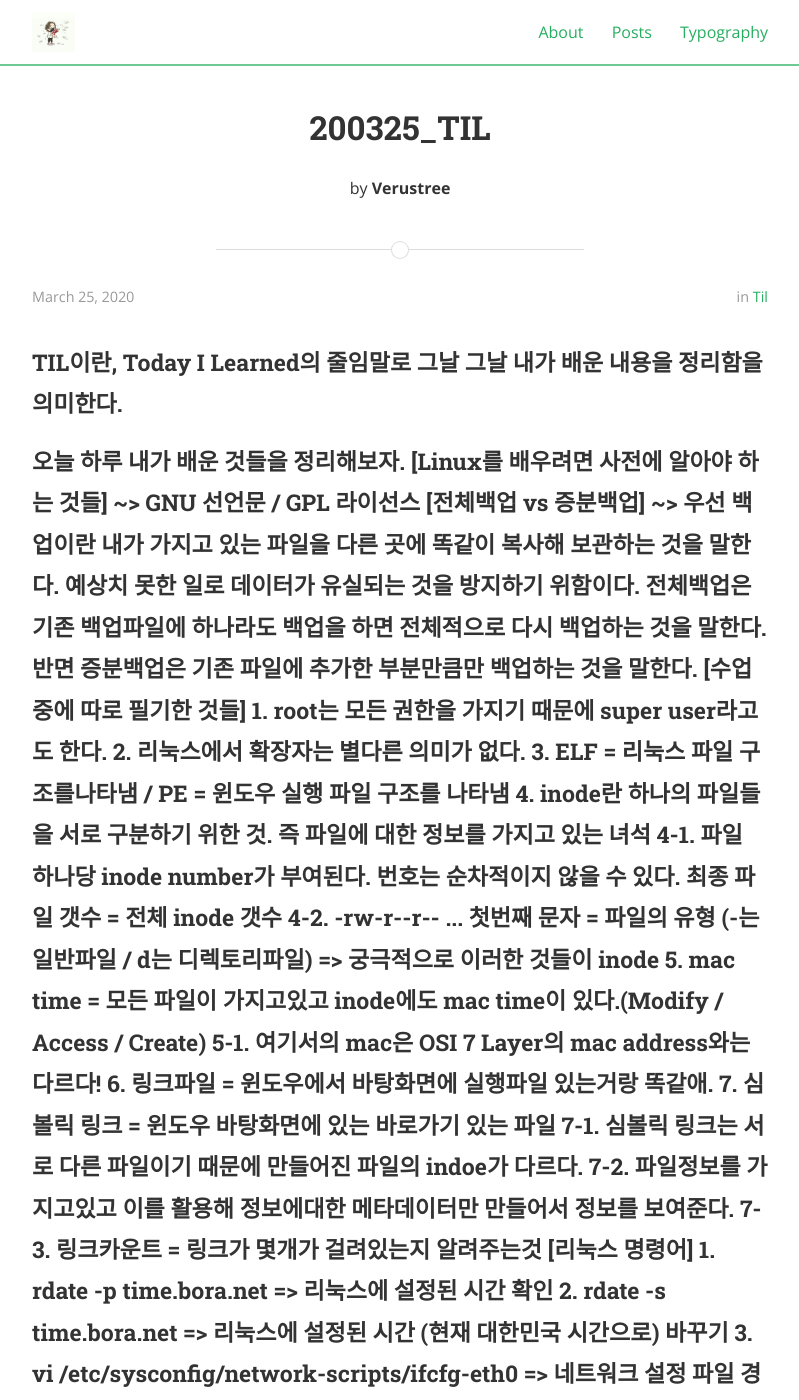
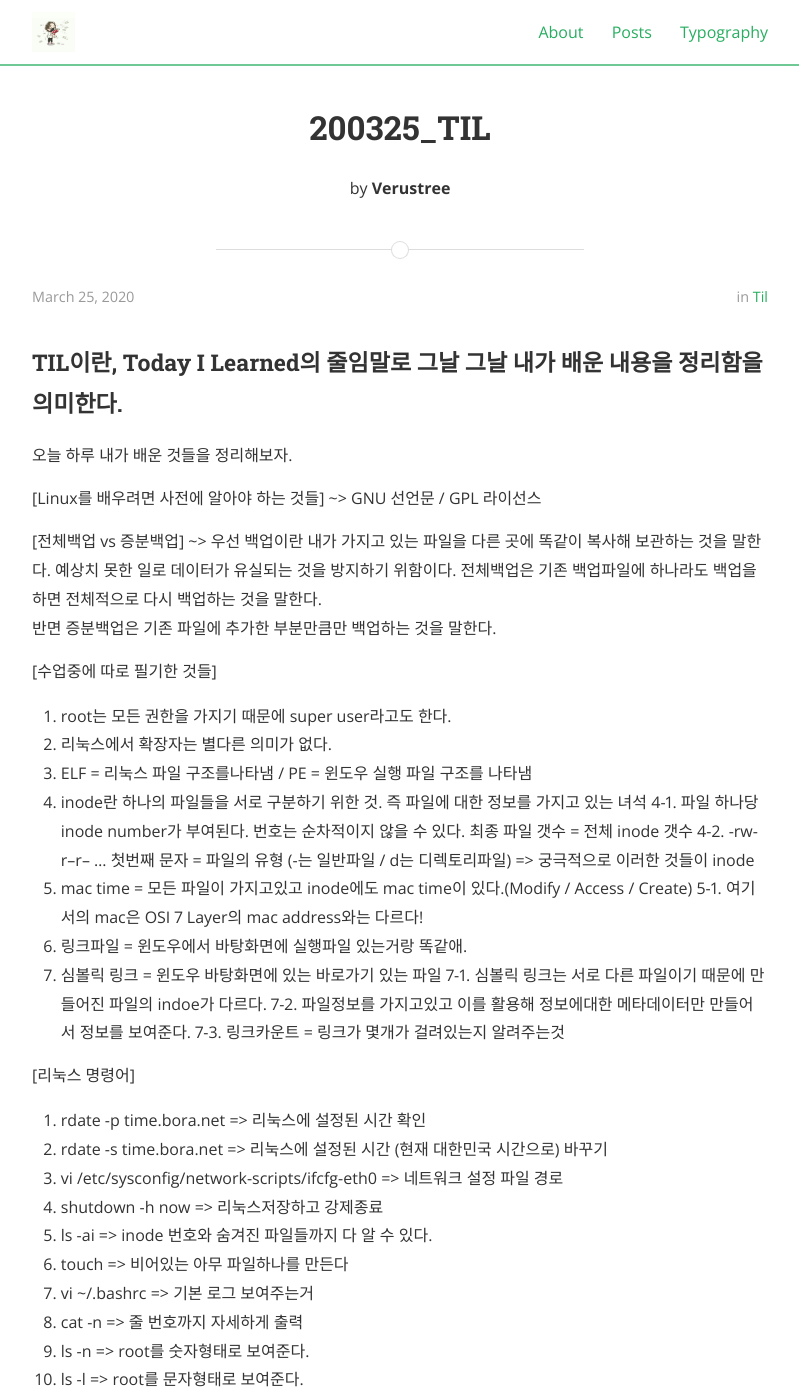
Before and after one commit to verustree/verustree.github.io, a Jekyll site: the page built from _posts/2020-03-25-TIL.md, in a window 1280 px wide and 1400 px high. Shown: the whole window, without its empty margins (240-1039 px from the left). Built offline with Jekyll 4.4.1, drawn with Linux system fonts in a browser that asks for light colours; nearby versions of some CDN libraries; some of the changed text lies outside the part shown.

Commit message:
Update 2020-03-25-TIL.md
enter /

```diff
--- a/_posts/2020-03-25-TIL.md
+++ b/_posts/2020-03-25-TIL.md
@@ -6,7 +6,7 @@ author: Verustree
 categories: TIL
 ---
 
-<h3> TIL이란, Today I Learned의 줄임말로 그날 그날 내가 배운 내용을 정리함을 의미한다. <h3>
+<h3> TIL이란, Today I Learned의 줄임말로 그날 그날 내가 배운 내용을 정리함을 의미한다. </h3>
 오늘 하루 내가 배운 것들을 정리해보자.
 
 [Linux를 배우려면 사전에 알아야 하는 것들]
```
